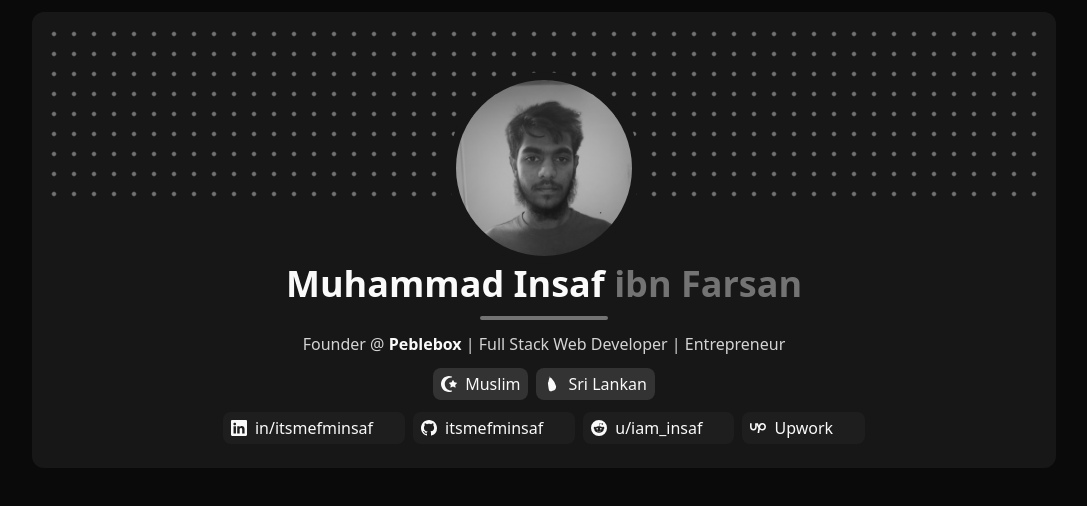
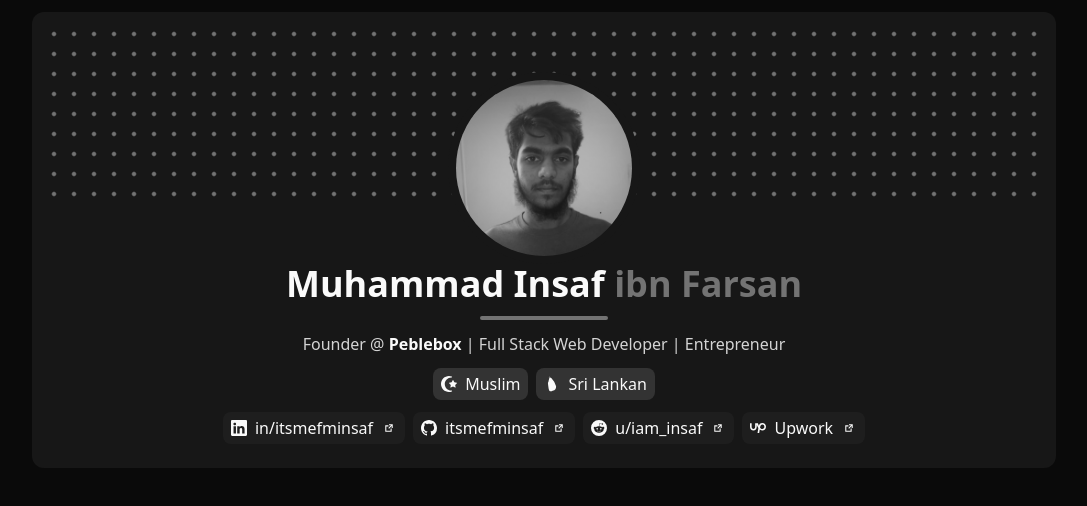
Before and after one commit to itsmefminsaf/itsmefminsaf, a Next.js app: page / in a window 1280 px wide. Shown: the top 506 px of the page, without its empty margins (96-1183 px from the left). Built offline with nearby package versions, Linux system fonts and the light colour scheme.

Commit message:
refactor: extract Header component from layout to page level

```diff
--- a/app/layout.tsx
+++ b/app/layout.tsx
@@ -1,13 +1,6 @@
 import { ReactNode } from "react";
 import "./globals.css";
 import type { Metadata } from "next";
-import insaf from "@/assets/Insaf.png";
-import Image from "next/image";
-import { BsGithub, BsLinkedin, BsReddit } from "react-icons/bs";
-import { GiSriLanka } from "react-icons/gi";
-import { FaStarAndCrescent } from "react-icons/fa";
-import { FaUpwork } from "react-icons/fa6";
-import { CgExternal } from "react-icons/cg";
 
 export const metadata: Metadata = {
   title: "Muhammad Insaf Bin Farsan",
@@ -19,92 +12,6 @@ const RootLayout = ({ children }: Readonly<{ children: ReactNode }>) => {
   return (
     <html lang="en">
       <body className="flex flex-col items-center gap-3 bg-neutral-950 p-3 text-neutral-50">
-        <header className="w-full max-w-5xl overflow-hidden rounded-xl bg-neutral-900 p-3">
-          {/* the banner */}
-          <div className="h-44 w-full bg-radial from-neutral-500 from-10% to-transparent to-20% bg-size-[20px_20px]"></div>
-
-          {/* the profile picture */}
-          <div className="mx-auto -mt-32 aspect-square w-48 overflow-hidden rounded-full border-8 border-neutral-900">
-            <Image
-              src={insaf.src}
-              width={256}
-              height={256}
-              alt="Profile picture of Insaf"
-            />
-          </div>
-
-          <div className="mb-3 text-center">
-            <h1 className="text-3xl font-bold sm:text-4xl">
-              Muhammad Insaf <br className="sm:hidden" />
-              <span className="text-neutral-500">ibn Farsan</span>
-            </h1>
-
-            <div className="mx-auto my-3 h-1 w-32 rounded-full bg-neutral-500" />
-
-            <h3 className="text-neutral-300">
-              Founder @{" "}
-              <a
-                href="https://peblebox.vercel.app"
-                className="font-bold text-neutral-50 duration-300 hover:text-neutral-500"
-              >
-                Peblebox
-              </a>{" "}
-              | Full Stack Web Developer | Entrepreneur
-            </h3>
-
-            <div className="m-3 flex justify-center gap-2">
-              <p className="flex items-center justify-center gap-2 rounded-lg bg-neutral-500/30 px-2 py-1">
-                <FaStarAndCrescent /> Muslim
-              </p>
-              <p className="flex items-center justify-center gap-2 rounded-lg bg-neutral-500/30 px-2 py-1">
-                <GiSriLanka /> Sri Lankan
-              </p>
-            </div>
-
-            <div className="flex flex-wrap justify-center gap-2">
-              <a
-                href="https://linkedin.com/in/itsmefminsaf"
-                className="group flex items-center justify-center gap-2 rounded-lg bg-neutral-800/50 px-2 py-1 duration-300 hover:bg-neutral-400/50"
-                target="_blank"
-              >
-                <BsLinkedin />
-                <span> in/itsmefminsaf</span>
-                <CgExternal className="scale-0 duration-300 group-hover:scale-100" />
-              </a>
-
-              <a
-                href="https://github.com/itsmefminsaf"
-                className="group flex items-center justify-center gap-2 rounded-lg bg-neutral-800/50 px-2 py-1 duration-300 hover:bg-neutral-400/50"
-                target="_blank"
-              >
-                <BsGithub />
-                <span> itsmefminsaf</span>
-                <CgExternal className="scale-0 duration-300 group-hover:scale-100" />
-              </a>
-
-              <a
-                href="https://reddit.com/u/iam_insaf"
-                className="group flex items-center justify-center gap-2 rounded-lg bg-neutral-800/50 px-2 py-1 duration-300 hover:bg-neutral-400/50"
-                target="_blank"
-              >
-                <BsReddit />
-                <span> u/iam_insaf</span>
-                <CgExternal className="scale-0 duration-300 group-hover:scale-100" />
-              </a>
-
-              <a
-                href="https://www.upwork.com/freelancers/~012daf8939dfa8ba69?mp_source=share"
-                className="group flex items-center justify-center gap-2 rounded-lg bg-neutral-800/50 px-2 py-1 duration-300 hover:bg-neutral-400/50"
-                target="_blank"
-              >
-                <FaUpwork />
-                <span> Upwork</span>
-                <CgExternal className="scale-0 duration-300 group-hover:scale-100" />
-              </a>
-            </div>
-          </div>
-        </header>
-
         {children}
       </body>
     </html>
--- a/app/page.tsx
+++ b/app/page.tsx
@@ -1,5 +1,11 @@
+import Header from "@/components/Header";
+
 const HomePage = () => {
-  return;
+  return (
+    <>
+      <Header />
+    </>
+  );
 };
 
 export default HomePage;
--- /dev/null
+++ b/components/Header.tsx
@@ -0,0 +1,100 @@
+import insaf from "@/assets/Insaf.png";
+import Image from "next/image";
+import { BsGithub, BsLinkedin, BsReddit } from "react-icons/bs";
+import { GiSriLanka } from "react-icons/gi";
+import { FaStarAndCrescent } from "react-icons/fa";
+import { FaUpwork } from "react-icons/fa6";
+import { CgExternal } from "react-icons/cg";
+import Link from "next/link";
+
+const Header = () => {
+  return (
+    <header className="w-full max-w-5xl overflow-hidden rounded-xl bg-neutral-900 p-3">
+      {/* the banner */}
+      <div className="h-44 w-full bg-radial from-neutral-500 from-10% to-transparent to-20% bg-size-[20px_20px]"></div>
+
+      {/* the profile picture */}
+      <div className="mx-auto -mt-32 aspect-square w-48 overflow-hidden rounded-full border-8 border-neutral-900">
+        <Image
+          src={insaf.src}
+          width={256}
+          height={256}
+          alt="Profile picture of Insaf"
+        />
+      </div>
+
+      <div className="mb-3 text-center">
+        <h1 className="text-3xl font-bold sm:text-4xl">
+          Muhammad Insaf <br className="sm:hidden" />
+          <span className="text-neutral-500">ibn Farsan</span>
+        </h1>
+
+        <div className="mx-auto my-3 h-1 w-32 rounded-full bg-neutral-500" />
+
+        <h3 className="text-neutral-300">
+          Founder @{" "}
+          <Link
+            href="https://peblebox.vercel.app"
+            className="font-bold text-neutral-50 duration-300 hover:text-neutral-500"
+          >
+            Peblebox
+          </Link>{" "}
+          | Full Stack Web Developer | Entrepreneur
+        </h3>
+
+        <div className="m-3 flex justify-center gap-2">
+          <p className="flex items-center justify-center gap-2 rounded-lg bg-neutral-500/30 px-2 py-1">
+            <FaStarAndCrescent /> Muslim
+          </p>
+          <p className="flex items-center justify-center gap-2 rounded-lg bg-neutral-500/30 px-2 py-1">
+            <GiSriLanka /> Sri Lankan
+          </p>
+        </div>
+
+        <div className="flex flex-wrap justify-center gap-2">
+          <Link
+            href="https://linkedin.com/in/itsmefminsaf"
+            className="group flex items-center justify-center gap-2 rounded-lg bg-neutral-800/50 px-2 py-1 duration-300 hover:bg-neutral-400/50"
+            target="_blank"
+          >
+            <BsLinkedin />
+            <span> in/itsmefminsaf</span>
+            <CgExternal className="scale-80 duration-300 group-hover:scale-100" />
+          </Link>
+
+          <Link
+            href="https://github.com/itsmefminsaf"
+            className="group flex items-center justify-center gap-2 rounded-lg bg-neutral-800/50 px-2 py-1 duration-300 hover:bg-neutral-400/50"
+            target="_blank"
+          >
+            <BsGithub />
+            <span> itsmefminsaf</span>
+            <CgExternal className="scale-80 duration-300 group-hover:scale-100" />
+          </Link>
+
+          <Link
+            href="https://reddit.com/u/iam_insaf"
+            className="group flex items-center justify-center gap-2 rounded-lg bg-neutral-800/50 px-2 py-1 duration-300 hover:bg-neutral-400/50"
+            target="_blank"
+          >
+            <BsReddit />
+            <span> u/iam_insaf</span>
+            <CgExternal className="scale-80 duration-300 group-hover:scale-100" />
+          </Link>
+
+          <Link
+            href="https://www.upwork.com/freelancers/~012daf8939dfa8ba69?mp_source=share"
+            className="group flex items-center justify-center gap-2 rounded-lg bg-neutral-800/50 px-2 py-1 duration-300 hover:bg-neutral-400/50"
+            target="_blank"
+          >
+            <FaUpwork />
+            <span> Upwork</span>
+            <CgExternal className="scale-80 duration-300 group-hover:scale-100" />
+          </Link>
+        </div>
+      </div>
+    </header>
+  );
+};
+
+export default Header;
```
